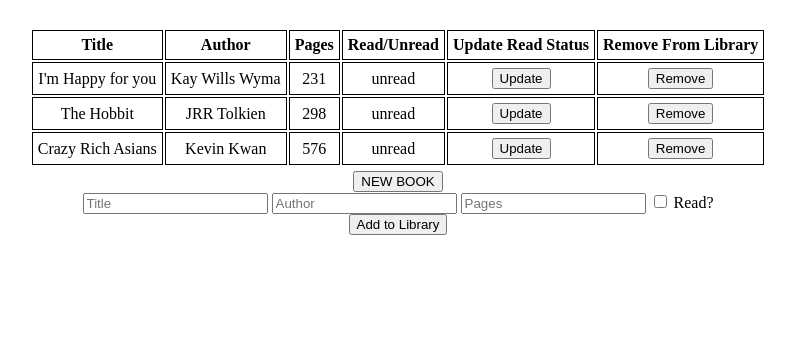
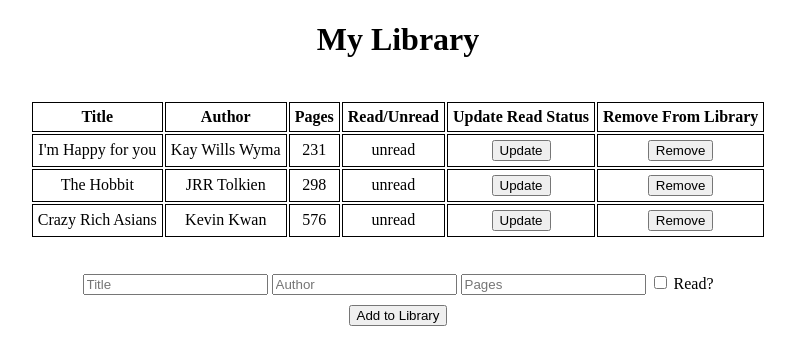
Before and after one commit to jsfilas/Library, a plain HTML site: page index.html in a window 1280 px wide. Both pictures are taken after a click on the button "NEW BOOK". Shown: the whole page, without its empty margins (242-1037 px from the left). Drawn offline with Linux system fonts and the light colour scheme.

Commit message:
Added hidden to specific forms and buttons so they show when adding new book, and hide when not

```diff
--- a/index.html
+++ b/index.html
@@ -6,20 +6,21 @@
         <title>Library</title>
     </head>
     <body>
+        <h1>My Library</h1>
         <div>
             <div id="table">
             </div>
         </div>
         <div id = "form-box">
             <button id="newBook">NEW BOOK</button>
-            <form id="addForm">
+            <form id="addForm" hidden>
                 <input id="title-input" type="text" placeholder="Title">
                 <input id="author-input" type="text" placeholder="Author">
                 <input id="pages-input" type="number" placeholder="Pages">
                 <input id="read-input" type="checkbox" > Read?
 
             </form>
-            <button id="submit">Add to Library</button>
+            <button id="submit" hidden>Add to Library</button>
         </div>
         <script src="library.js"></script>
     </body>
--- a/library.js
+++ b/library.js
@@ -42,9 +42,10 @@ function addBookToLibrary() {
     } else {
         read = "unread";
     } ;
-    // addForm.reset();
-    //addForm.hidden = true;
-    //addBtn.hidden = false;
+    addForm.reset();
+    addForm.hidden = true;
+    addBtn.hidden = false;
+    submitBtn.hidden = true;
     myLibrary.push(new Book(title, author, pages, read));
     clearTable();
     displayBooks();
@@ -65,9 +66,6 @@ let clearTable = function() {
     table.innerHTML = '';
 }
 
-let cleanLibrary = function() {
-
-}
 
 let myTable = document.querySelector('#table');
 let headers = ['Title', 'Author', 'Pages', 'Read/Unread', 'Update Read Status', 'Remove From Library'];
@@ -102,9 +100,7 @@ function displayBooks() {
                 makeButton.addEventListener("click", () => {
                     for(var i = 0; i < myLibrary.length; i++) {
                         if (myLibrary[i].title == book.title) {
-                            //delete myLibrary[i];
                             myLibrary.splice([i], 1);
-
 
                         }
                     }
@@ -129,5 +125,9 @@ displayBooks();
 
 
 
-
+addBtn.addEventListener('click', () => {
+    addForm.hidden = false;
+    addBtn.hidden = true;
+    submitBtn.hidden = false;
+})
 submitBtn.addEventListener('click', addBookToLibrary);
--- a/style.css
+++ b/style.css
@@ -16,3 +16,17 @@ th, td {
     border: 1px solid black;
     padding: 5px;
 }
+
+#form-box {
+    display: block;
+    margin-top: 20px;
+    padding: 10px;
+}
+
+#newBook {
+    margin-bottom: 20px;
+}
+
+#submit {
+    margin-top: 10px;
+}
```
